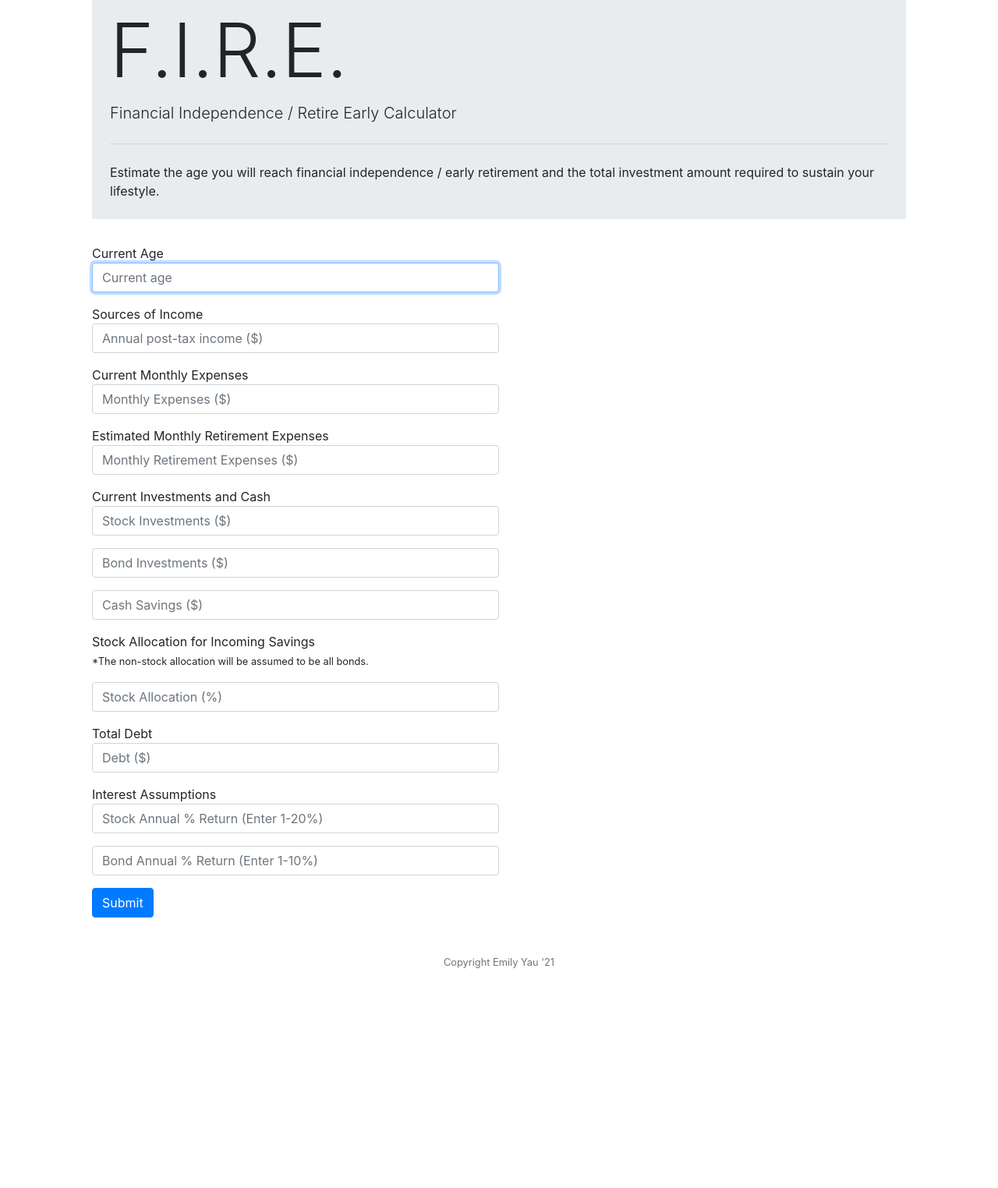
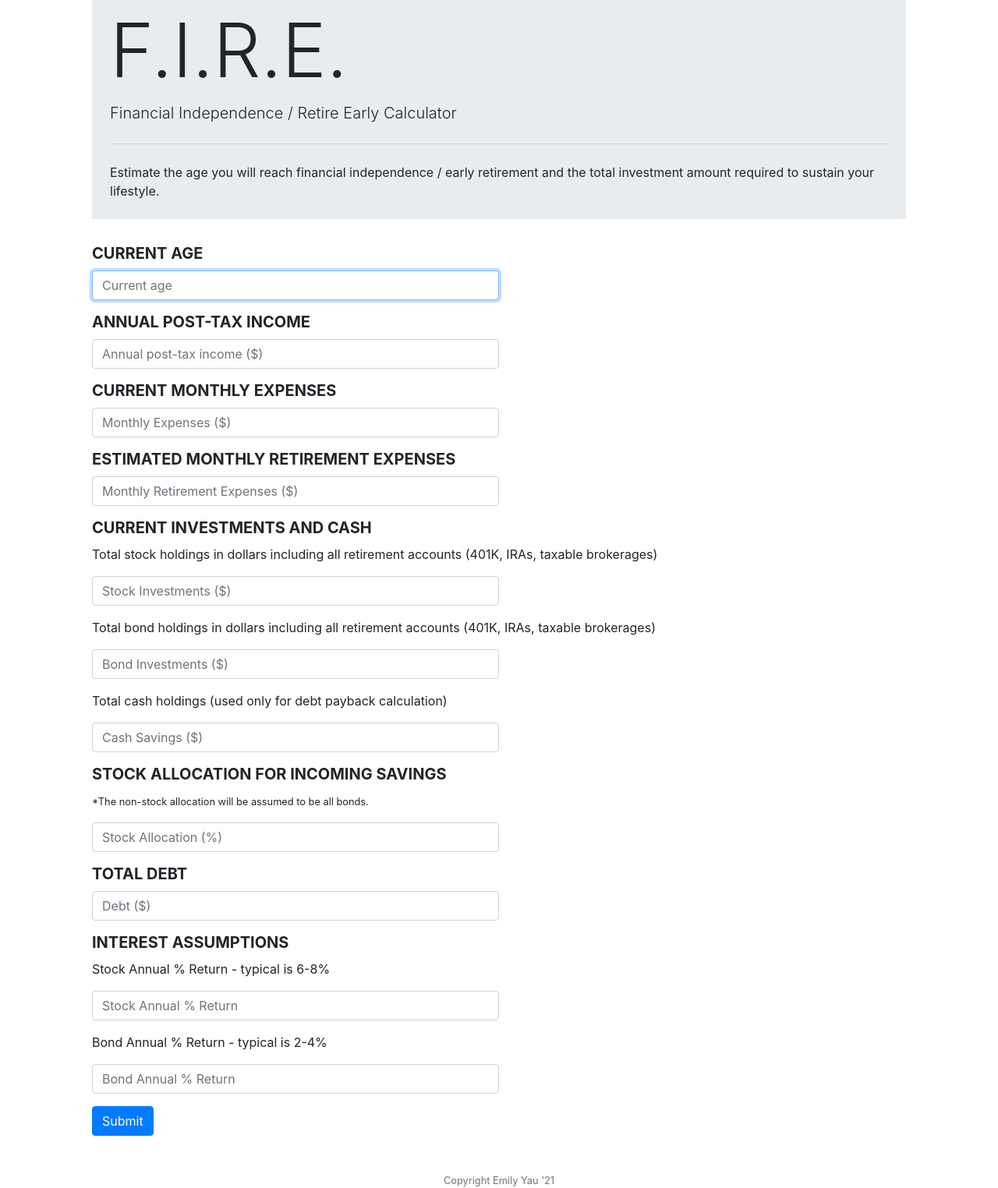
Before and after one commit to crimpyjug/fire-web-app, a Flask app: page / in a window 1280 px wide. Shown: the part 149-1673 px from the top of the page at 78% size. Before the commit the page ends 1391 px from the top, so only its background shows below. Run offline with Flask 2, Linux system fonts and the light colour scheme; some libraries are stand-ins or nearby versions.

Commit message:
Update index.html

```diff
--- a/templates/index.html
+++ b/templates/index.html
@@ -17,52 +17,55 @@
 
     <form action="/" method="post">
 
-        Current Age
+        <h5>Current Age</h5>
         <div class="form-group">
             <input autocomplete="off" autofocus="on" class="form-control" name="Age" placeholder="Current age" type="text" required>
         </div>
-        Sources of Income
+        <h5>Annual Post-Tax Income</h5>
         <div class="form-group">
             <input autocomplete="off" class="form-control" name="Annual_post-tax_income" placeholder="Annual post-tax income ($)" type="text" required>
         </div>
-        Current Monthly Expenses
+        <h5>Current Monthly Expenses</h5>
         <div class="form-group">
 
             <input autocomplete="off" class="form-control" name="Monthly_Expenses" placeholder="Monthly Expenses ($)" type="text" required>
         </div>
-        Estimated Monthly Retirement Expenses
+        <h5>Estimated Monthly Retirement Expenses</h5>
         <div class="form-group">
             <input autocomplete="off" class="form-control" name="retirementexpenses" placeholder="Monthly Retirement Expenses ($)" type="text" min="0" required>
         </div>
-        Current Investments and Cash
+        <h5>Current Investments and Cash</h5>
+        <p> Total stock holdings in dollars including all retirement accounts (401K, IRAs, taxable brokerages) </p>
         <div class="form-group">
 
             <input autocomplete="off" class="form-control" name="Stocks" placeholder="Stock Investments ($)" type="text" required>
         </div>
+        <p> Total bond holdings in dollars including all retirement accounts (401K, IRAs, taxable brokerages) </p>
         <div class="form-group">
 
             <input autocomplete="off" class="form-control" name="Bonds" placeholder="Bond Investments ($)" type="text" required>
         </div>
+        <p> Total cash holdings (used only for debt payback calculation) </p>
         <div class="form-group">
             <input autocomplete="off" class="form-control" name="Cash" placeholder="Cash Savings ($)" type="text" required>
         </div>
-        Stock Allocation for Incoming Savings
+       <h5>Stock Allocation for Incoming Savings</h5>
         <p><small> *The non-stock allocation will be assumed to be all bonds. </small></p>
         <div class="form-group">
             <input autocomplete="off" class="form-control" name="stockallocation" placeholder="Stock Allocation (%)" type="number" min="0" max="100" id="stockallocation" required>
         </div>
-        Total Debt
+        <h5>Total Debt</h5>
         <div class="form-group">
             <input autocomplete="off" class="form-control" name="Debt" placeholder="Debt ($)" type="text" required>
         </div>
-        Interest Assumptions
-
+        <h5>Interest Assumptions</h5>
+        <p> Stock Annual % Return - typical is 6-8% </p>
         <div class="form-group">
-            <input autocomplete="off" class="form-control" name="stockreturn" placeholder="Stock Annual % Return (Enter 1-20%)" type="number" min="1" max="20" step="0.1" required>
+            <input autocomplete="off" class="form-control" name="stockreturn" placeholder="Stock Annual % Return" type="number" min="1" max="20" step="0.1" required>
         </div>
-
+        <p> Bond Annual % Return - typical is 2-4% </p>
         <div class="form-group">
-            <input autocomplete="off" class="form-control" name="bondreturn" placeholder="Bond Annual % Return (Enter 1-10%)" type="number" min="1" max="10" step="0.1" required>
+            <input autocomplete="off" class="form-control" name="bondreturn" placeholder="Bond Annual % Return" type="number" min="1" max="10" step="0.1" required>
         </div>
 
         <button class="btn btn-primary" type="submit">Submit</button>
```
